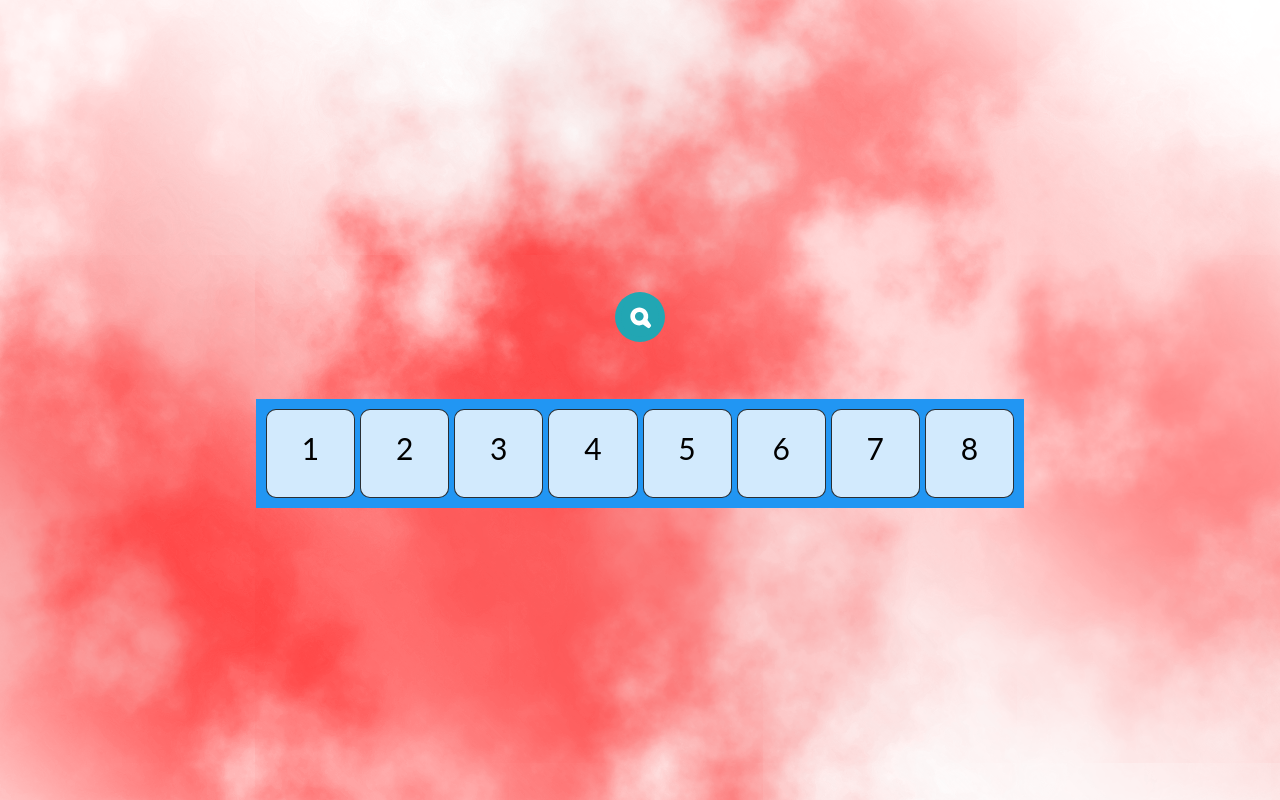
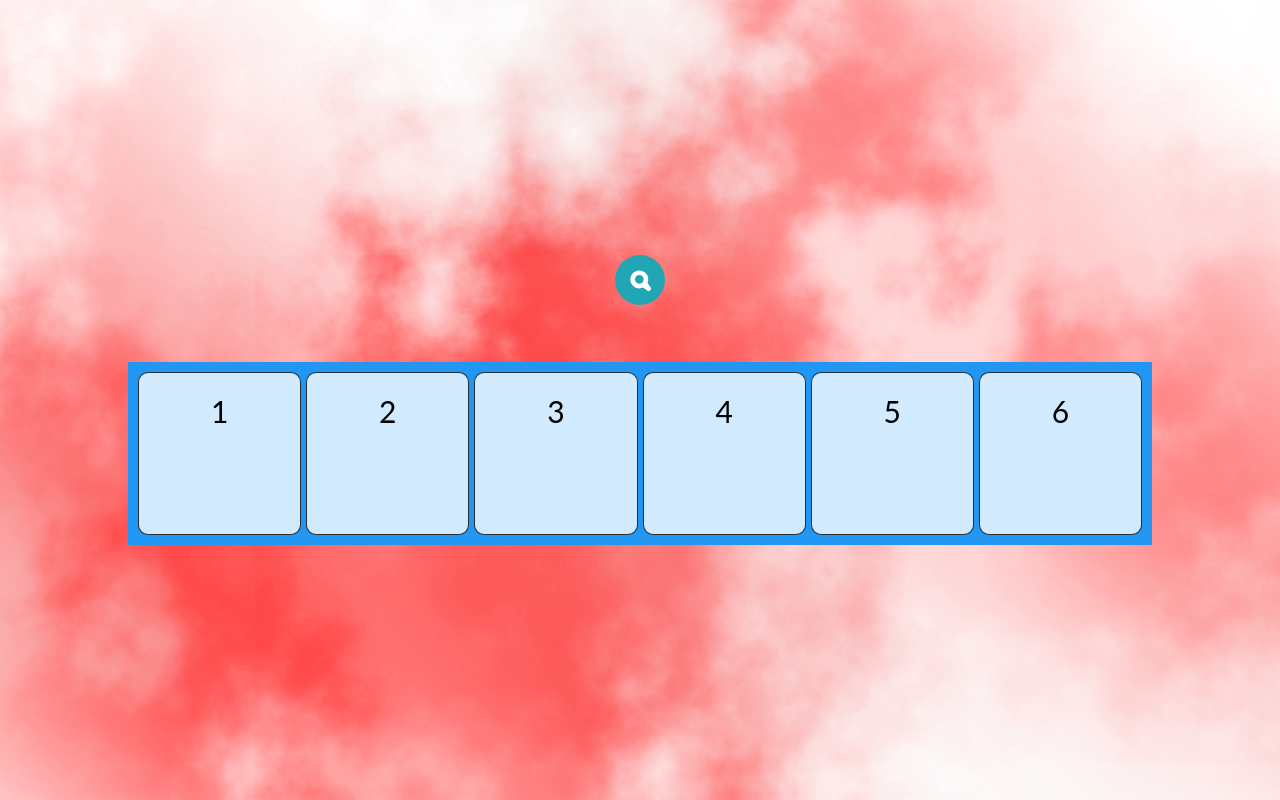
Before and after one commit to JasonYate/Home1Light, a plain HTML site: page index.html in a window 1280 px wide. Drawn offline with Linux system fonts and the light colour scheme.

Commit message:
index.html

```diff
--- a/index.html
+++ b/index.html
@@ -57,7 +57,7 @@ body{
   grid-gap: 5px;
   background-color: #2196F3;
   padding: 10px;
-  width: 60%;
+  width: 80%;
   overflow: hidden;
 }
 .grid-item {
@@ -314,8 +314,6 @@ transform: scale(0.5, 0.5);
   <div class="grid-item">4</div>
   <div class="grid-item">5</div>
   <div class="grid-item">6</div>
-  <div class="grid-item">7</div>
-  <div class="grid-item">8</div>
 </div>
 
 
```
